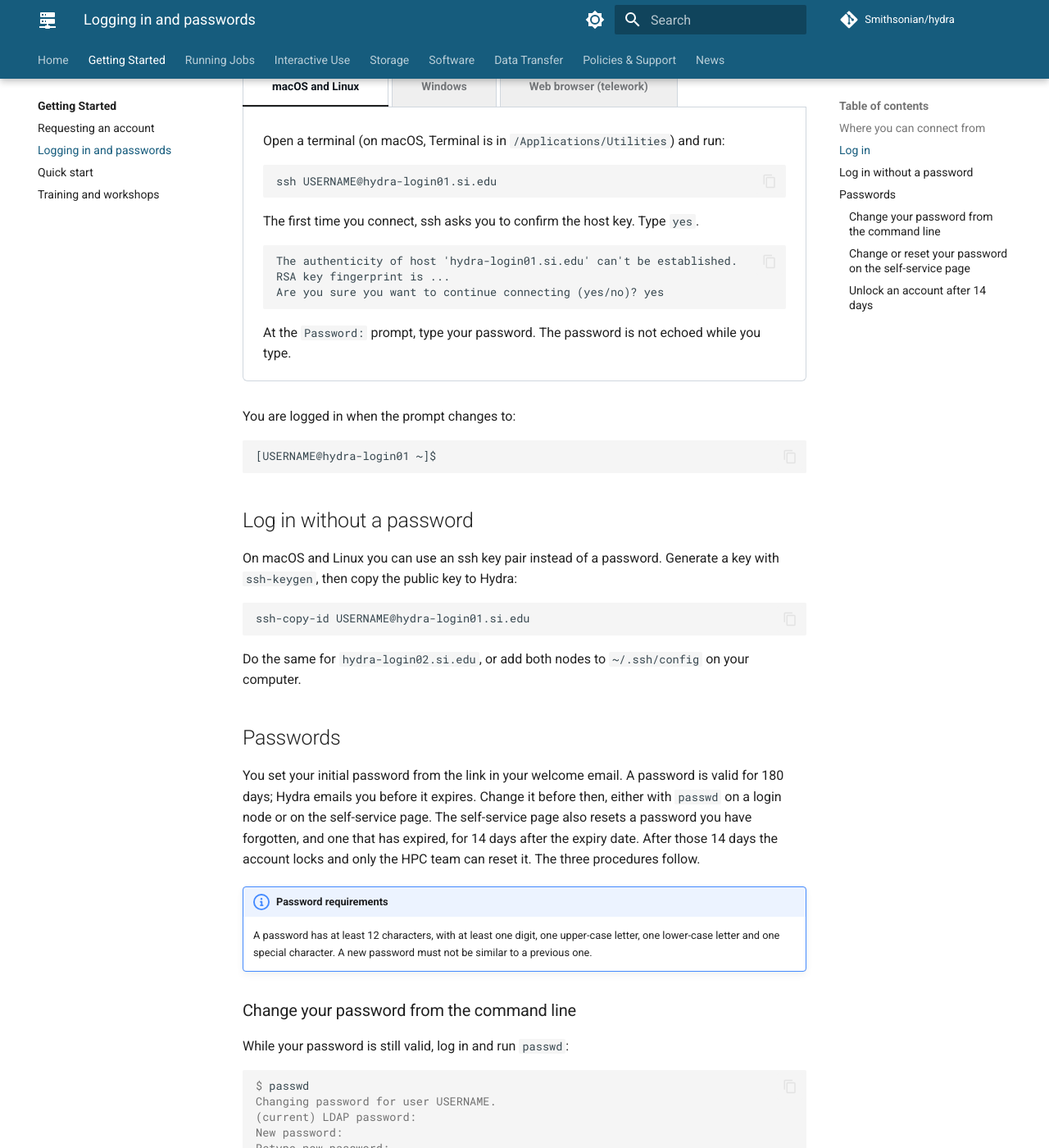
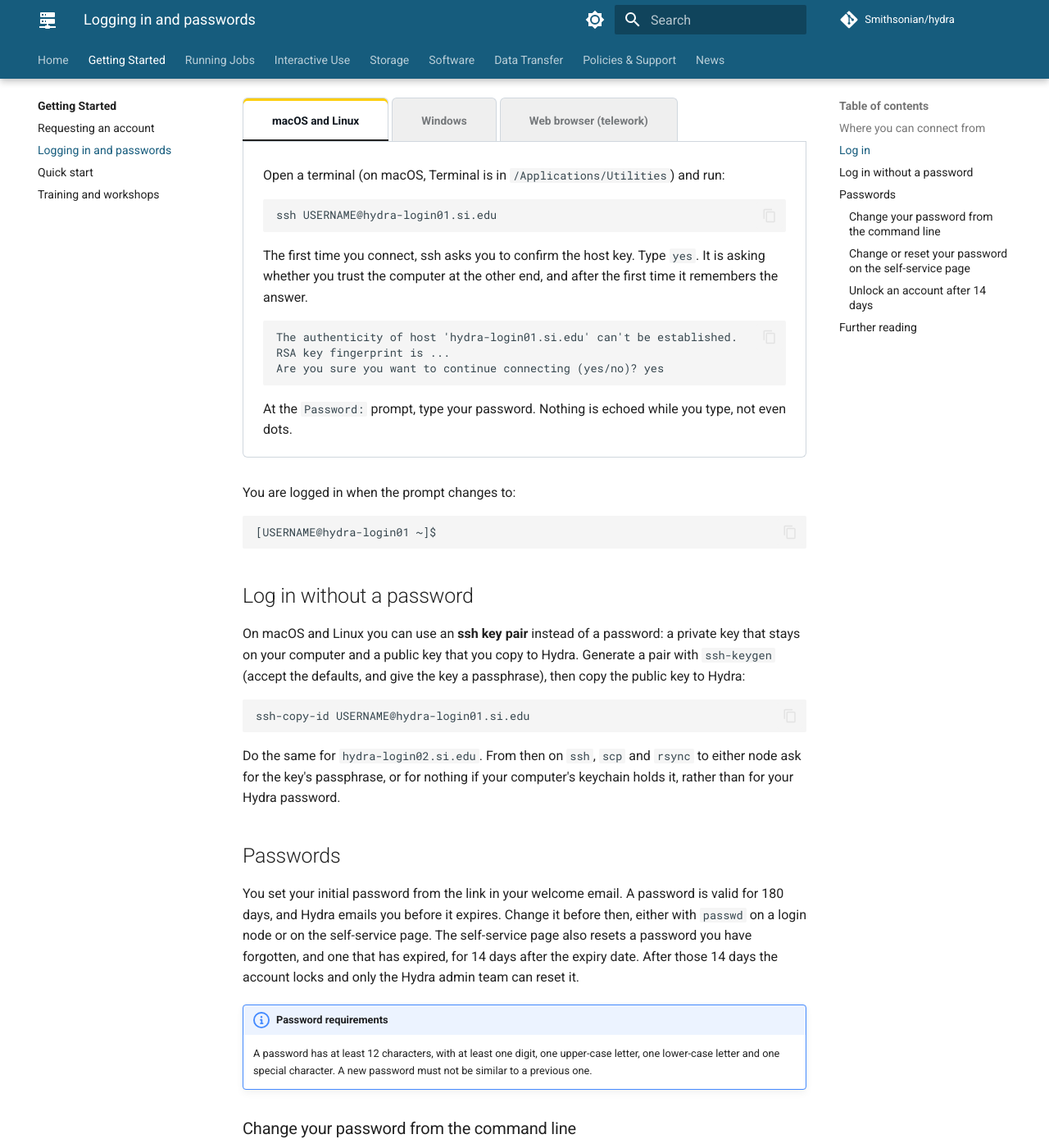
Before and after one commit to ODI-DPAC/hydra, an MkDocs documentation site: the page built from docs/getting-started/login.md, in a window 1280 px wide and 1400 px high, scrolled down 768 px. Shown: the whole window at 82% size. Built offline with MkDocs 1.6.1 and Material for MkDocs 9.7.7, drawn with Linux system fonts in a browser that asks for light colours; comment, search, counter and statistics services are not loaded; some of the changed text lies outside the part shown.

Commit message:
Review getting started; rack photograph

````diff
--- a/docs/getting-started/login.md
+++ b/docs/getting-started/login.md
@@ -1,18 +1,20 @@
 # Logging in and passwords
 
-You can connect to Hydra with an ssh client from a computer on the Smithsonian network or the SI VPN, or through a web terminal on telework.si.edu. Both are described below, with how to change or reset your password.
+You reach Hydra through an **ssh** connection to one of its two login nodes, `hydra-login01.si.edu` and `hydra-login02.si.edu`. Either one will do; they share your home directory and see the same cluster. From a computer on the Smithsonian network or the SI VPN you connect with an ssh client. From anywhere else you use the web terminal on telework.si.edu.
 
 ## Where you can connect from
 
-The login nodes are `hydra-login01.si.edu` and `hydra-login02.si.edu`; either can be used. They accept connections only from:
+The login nodes accept connections only from:
 
 - a computer on the Smithsonian network,
 - a computer connected to the SI VPN ([VPN authentication instructions](https://smithsonianprod.servicenowservices.com/si?sys_kb_id=e2996a031b79ae50e5c0657ae54bcb5d&id=kb_article_view&sysparm_rank=1&sysparm_tsqueryId=b8c7ecb2cf9f43500b16fb152f851cc6)), or
 - the web terminal on [telework.si.edu](https://telework.si.edu/), which works from anywhere.
 
+A connection from anywhere else is refused before you are asked for a password.
+
 !!! warning "Three failed logins lock the account for 15 minutes"
 
-    Wait 15 minutes before trying again. Retrying during the lockout restarts it.
+    Wait the 15 minutes before trying again. Retrying during the lockout restarts it.
 
 ## Log in
 
@@ -26,7 +28,7 @@
     ssh USERNAME@hydra-login01.si.edu
     ```
 
-    The first time you connect, ssh asks you to confirm the host key. Type `yes`.
+    The first time you connect, ssh asks you to confirm the host key. Type `yes`. It is asking whether you trust the computer at the other end, and after the first time it remembers the answer.
 
     ```text
     The authenticity of host 'hydra-login01.si.edu' can't be established.
@@ -34,17 +36,17 @@
     Are you sure you want to continue connecting (yes/no)? yes
     ```
 
-    At the `Password:` prompt, type your password. The password is not echoed while you type.
+    At the `Password:` prompt, type your password. Nothing is echoed while you type, not even dots.
 
 === "Windows"
 
-    Windows 10 (1803 and later) and Windows 11 include ssh. Open Command Prompt or PowerShell from the Start menu and run:
+    Windows 10 (version 1803 and later) and Windows 11 include ssh. Open Command Prompt or PowerShell from the Start menu and run:
 
     ```bash
     ssh USERNAME@hydra-login01.si.edu
     ```
 
-    The first time you connect, ssh asks you to confirm the host key. Type `yes`.
+    The first time you connect, ssh asks you to confirm the host key. Type `yes`. It is asking whether you trust the computer at the other end, and after the first time it remembers the answer.
 
     ```text
     The authenticity of host 'hydra-login01.si.edu' can't be established.
@@ -52,11 +54,15 @@
     Are you sure you want to continue connecting (yes/no)? yes
     ```
 
-    At the `Password:` prompt, type your password. The password is not echoed while you type.
+    At the `Password:` prompt, type your password. Nothing is echoed while you type, not even dots.
 
-    If you see `'ssh' is not recognized as an internal or external command`, use [PuTTY](https://www.chiark.greenend.org.uk/~sgtatham/putty/latest.html) instead: download `putty.exe` (no installer needed), start it, enter `USERNAME@hydra-login01.si.edu` as the Host Name, and click Open. Accept the host key warning the first time.
+    If instead you see `'ssh' is not recognized as an internal or external command`, use [PuTTY](https://www.chiark.greenend.org.uk/~sgtatham/putty/latest.html). Download `putty.exe` (no installer needed) and start it. Enter `USERNAME@hydra-login01.si.edu` as the Host Name and click **Open**:
 
     ![PuTTY configuration window with the host name filled in](../assets/putty-config.png)
+
+    The first time, PuTTY shows a security alert about the server's host key. Click **Yes** to accept it; PuTTY then remembers it.
+
+    ![The PuTTY security alert about an unknown host key, with Yes highlighted](../assets/Screen_Shot_2015-09-18_at_1.14.43_PM.png)
 
 === "Web browser (telework)"
 
@@ -75,17 +81,17 @@
 
 ## Log in without a password
 
-On macOS and Linux you can use an ssh key pair instead of a password. Generate a key with `ssh-keygen`, then copy the public key to Hydra:
+On macOS and Linux you can use an **ssh key pair** instead of a password: a private key that stays on your computer and a public key that you copy to Hydra. Generate a pair with `ssh-keygen` (accept the defaults, and give the key a passphrase), then copy the public key to Hydra:
 
 ```bash
 ssh-copy-id USERNAME@hydra-login01.si.edu
 ```
 
-Do the same for `hydra-login02.si.edu`, or add both nodes to `~/.ssh/config` on your computer.
+Do the same for `hydra-login02.si.edu`. From then on `ssh`, `scp` and `rsync` to either node ask for the key's passphrase, or for nothing if your computer's keychain holds it, rather than for your Hydra password.
 
 ## Passwords
 
-You set your initial password from the link in your welcome email. A password is valid for 180 days; Hydra emails you before it expires. Change it before then, either with `passwd` on a login node or on the self-service page. The self-service page also resets a password you have forgotten, and one that has expired, for 14 days after the expiry date. After those 14 days the account locks and only the HPC team can reset it. The three procedures follow.
+You set your initial password from the link in your welcome email. A password is valid for 180 days, and Hydra emails you before it expires. Change it before then, either with `passwd` on a login node or on the self-service page. The self-service page also resets a password you have forgotten, and one that has expired, for 14 days after the expiry date. After those 14 days the account locks and only the Hydra admin team can reset it.
 
 !!! note "Password requirements"
 
@@ -111,7 +117,7 @@
 
 1. Open the page. From the SI network or VPN, go directly to <https://hydra.si.edu/ssp/>. From telework.si.edu, choose **Hydra** under IT Tools, then **Change Password on Hydra-7** or **Reset Password on Hydra-7**.
 2. To reset, enter your Hydra username and click **Send**. The page emails a link to your canonical address, usually the one ending in `.edu`.
-3. Follow the link. From telework, paste it into the **Enter internal resource** box on the telework home page instead of opening it directly.
+3. Follow the link. From telework, paste it into the **Enter internal resource** box on the telework home page instead of opening it directly, because the link points at a server that only the SI network can reach.
 
     ![The internal resource box on the telework home page](../assets/Screenshot_2024-05-24_at_9.54.56_AM.png)
 
@@ -119,4 +125,10 @@
 
 ### Unlock an account after 14 days
 
-Once a password has been expired for more than 14 days the account is locked and the self-service page no longer works for it. Email [SI-HPC-Admin@si.edu](mailto:SI-HPC-Admin@si.edu) to request a reset; the instructions come to your work email address.
+Once a password has been expired for more than 14 days the account is locked and the self-service page no longer works for it. Email [SI-HPC-Admin@si.edu](mailto:SI-HPC-Admin@si.edu) to request a reset. The instructions come to your work email address.
+
+## Further reading
+
+- [Quick start](quick-start.md) for your first job once you are logged in
+- [Start an interactive session](../interactive/qrsh.md) for a shell on a compute node rather than a login node
+- [scp, sftp and rsync](../data-transfer/scp-rsync.md) which use the same ssh connection to move files
````
Also changed, not shown: docs/getting-started/account.md (+6 -6 lines), docs/getting-started/index.md (+4 -0 lines), docs/getting-started/quick-start.md (+15 -15 lines), docs/getting-started/training.md (+4 -4 lines), docs/assets/hero-racks.jpg (added), docs/assets/hydra-racks.jpg (added).
